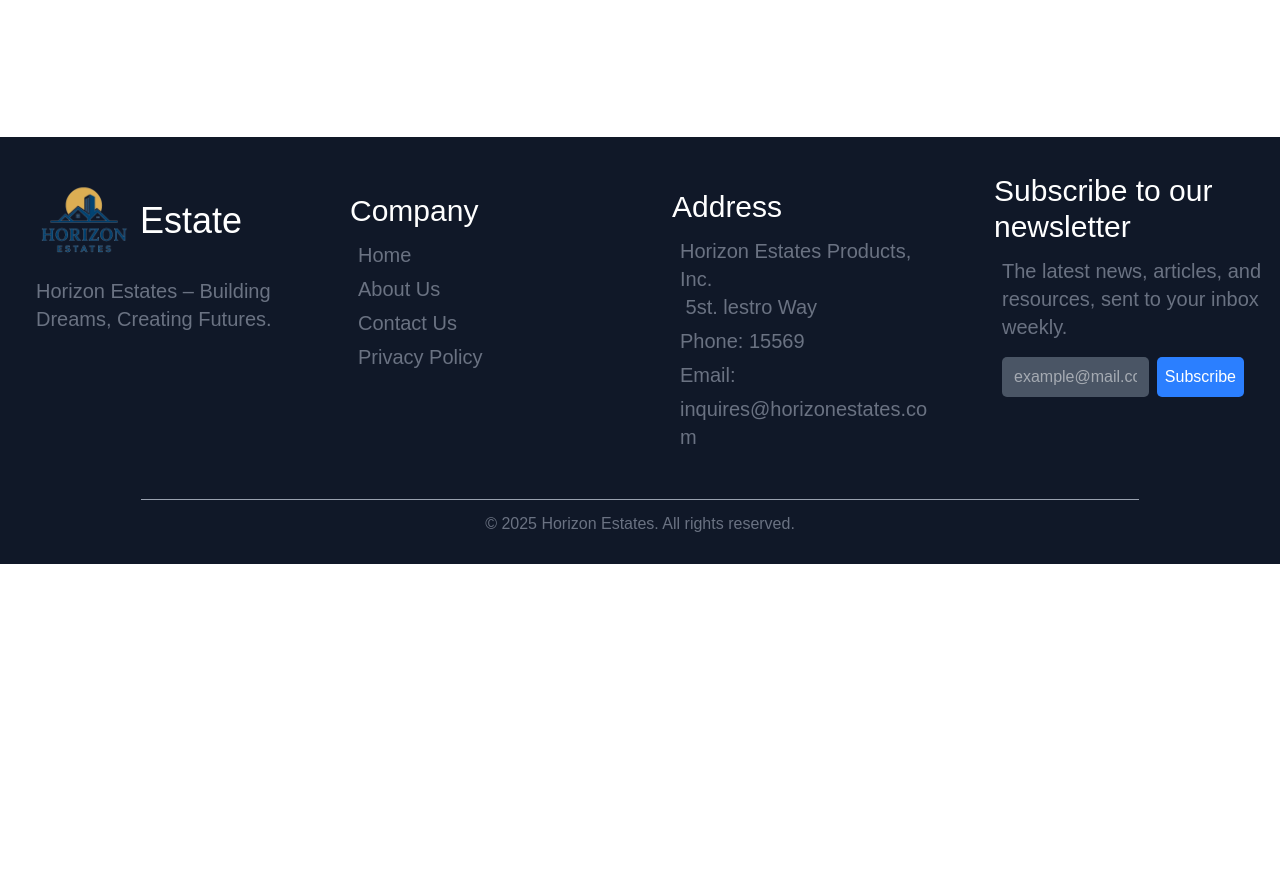
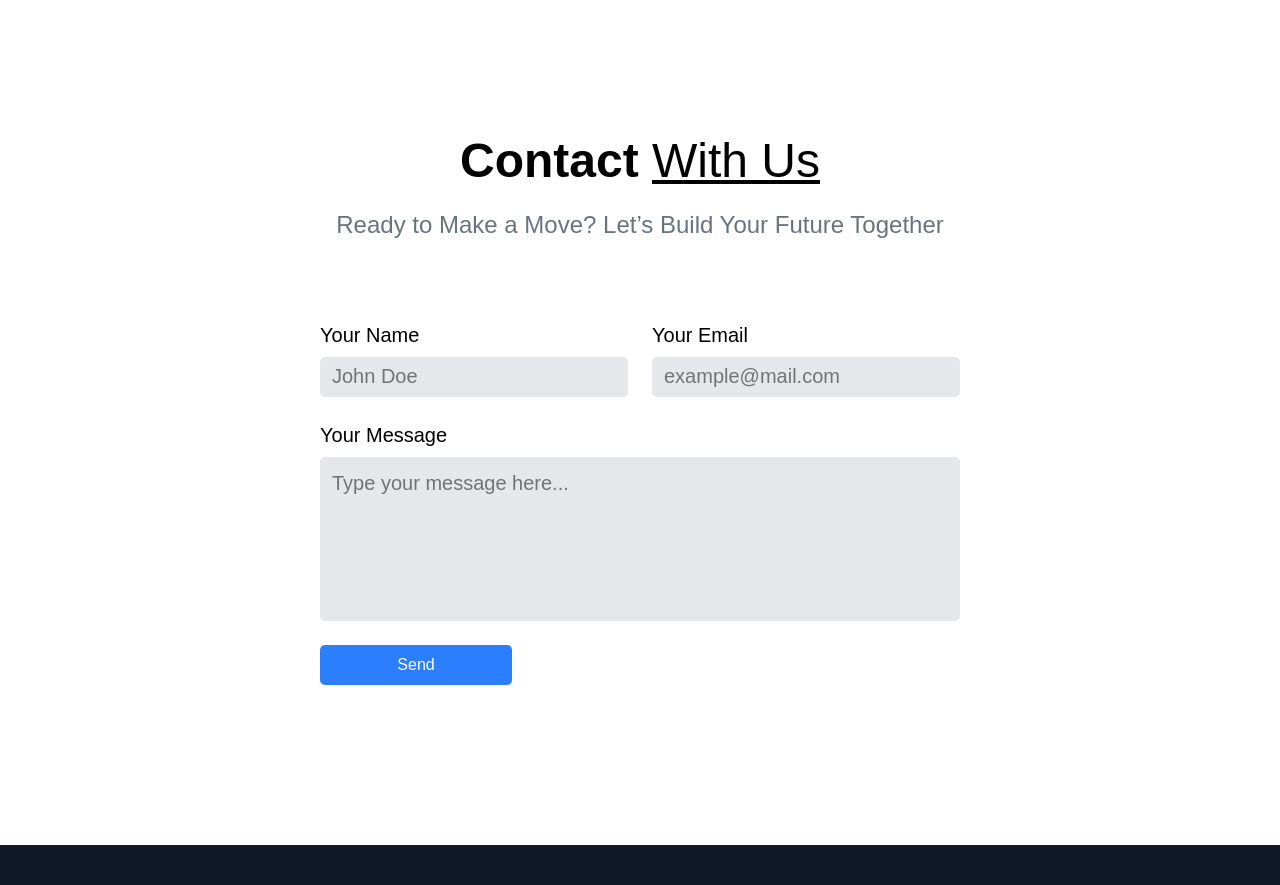
Before and after one commit to FadyHe/Horizon-Estate, a React (Vite) app: page / in a window 1280 px wide. Shown: the part 4040-4925 px from the top of the page. Before the commit the page ends 4604 px from the top, so only its background shows below. Built offline with nearby package versions, Linux system fonts and the light colour scheme.

Commit message:
-Created the contact us section -Added scroll margin

```diff
--- a/src/App.jsx
+++ b/src/App.jsx
@@ -3,8 +3,7 @@ import Footer from "./Components/Footer.jsx"
 import Header from "./Components/Header.jsx"
 import Projects from "./Components/Projects.jsx"
 import Testimonial from "./Components/Testimonials.jsx";
-import { BrowserRouter as Router, Routes, Route, Link } from "react-router-dom";
-
+import ContactUs from "./Components/ContactUs.jsx";
 
 function App() {
 
@@ -14,18 +13,14 @@ function App() {
       <>
     <div className="flex flex-col min-h-screen">
       <Header />
-      <main className="flex-grow">
+        <main className="flex-grow overflow-y-auto">
         <AboutUs />
         <Projects />
         <Testimonial />
+        <ContactUs />
       </main>
       <Footer />
     </div>
-    <Router>
-      <Routes>
-
-      </Routes>
-    </Router>
     </>
   )
 }
--- a/src/Components/AboutUs.jsx
+++ b/src/Components/AboutUs.jsx
@@ -2,7 +2,7 @@ import brandImg from "../assets/brand_img.png"
 function AboutUs() {
   return(
     <>
-      <section className="w-full outfit flex flex-col items-center my-10 transform transition duration-500 ease-in-out" id="aboutus">
+      <section className="w-full outfit flex flex-col items-center my-10 transform transition duration-500 ease-in-out scroll-mt-16" id="aboutus">
 
         <section className="flex flex-col items-center mb-10">
           <h1 className="text-5xl font-bold">About <span className=" font-light underline">Our Brand</span></h1>
--- /dev/null
+++ b/src/Components/ContactUs.jsx
@@ -0,0 +1,29 @@
+
+
+function ContactUs () {
+  return (<>
+  <section className="flex flex-col items-center my-40 outfit scroll-mt-16" id="contactus">
+      <h1 className="text-5xl font-bold mb-3 text-center">Contact <span className=" font-light underline">With Us</span></h1>
+      <p className="text-gray-500 mt-3 text-2xl text-center w-[50%] mb-20">Ready to Make a Move? Let’s Build Your Future Together</p>
+
+      <form action="" className="flex flex-col gap-6 w-[80%] md:w-[50%]">
+        <div className="grid grid-cols-1 md:grid-cols-2 gap-6">
+        <label htmlFor="name" className="flex flex-col gap-2 text-xl">
+          <span>Your Name</span>
+          <input type="text" name="name" id="name" required placeholder="John Doe" className="w-full bg-gray-200 h-10 p-3 rounded-[5px] focus:border-sky-500 focus:outline focus:outline-sky-500 disabled:border-gray-200"/>
+        </label>
+        <label htmlFor="email" className="flex flex-col gap-2 text-xl">
+          <span>Your Email</span>
+          <input type="email" name="email" id="email" required placeholder="example@mail.com" className="w-full bg-gray-200 h-10 p-3 rounded-[5px] focus:border-sky-500 focus:outline focus:outline-sky-500 disabled:border-gray-200"/>
+        </label>
+        </div>
+        <label htmlFor="message" className="flex flex-col gap-2 text-xl">
+          <span>Your Message</span>
+          <textarea name="message" id="message" rows="5" required placeholder="Type your message here..." className="w-full bg-gray-200 p-3 rounded-[5px] focus:border-sky-500 focus:outline focus:outline-sky-500 disabled:border-gray-200 resize-none"/>
+        </label>
+        <button type="submit" className="w-[30%] bg-blue-500 p-2 text-white rounded-[5px] hover:opacity-85 active:opacity-100 cursor-pointer ease-in-out duration-300">Send</button>
+      </form>
+  </section>
+  </>)
+}
+export default ContactUs;
--- a/src/Components/Projects.jsx
+++ b/src/Components/Projects.jsx
@@ -4,7 +4,7 @@ import ProjectsCarousel from "./ProjectsCarousel.jsx";
 function Projects() {
   return(
     <>
-      <section className="flex flex-col items-center my-40 outfit" id="projects">
+      <section className="flex flex-col items-center my-40 outfit scroll-mt-16" id="projects">
         <h1 className="text-5xl font-bold mb-3">Projects <span className=" font-light underline">Completed</span></h1>
         <p className="text-gray-500 mt-3 text-2xl text-center w-[50%] mb-20">Crafting Spaces, Building Legacies—Explore Our Portfolio</p>
 
--- a/src/Components/Testimonials.jsx
+++ b/src/Components/Testimonials.jsx
@@ -3,7 +3,7 @@ import TestimonialsCard from "./TestimonialsCards.jsx"
 function Testimonial() {
   return (
     <>
-      <section className="flex flex-col items-center my-40 outfit" id="testimonials">
+      <section className="flex flex-col items-center my-40 outfit scroll-mt-16" id="testimonials">
         <h1 className="text-5xl font-bold mb-3 text-center">Customer <span className=" font-light underline">Testimonials</span></h1>
         <p className="text-gray-500 mt-3 text-2xl text-center w-[50%] mb-20">Crafting Spaces, Building Legacies—Explore Our Portfolio</p>
 
```
